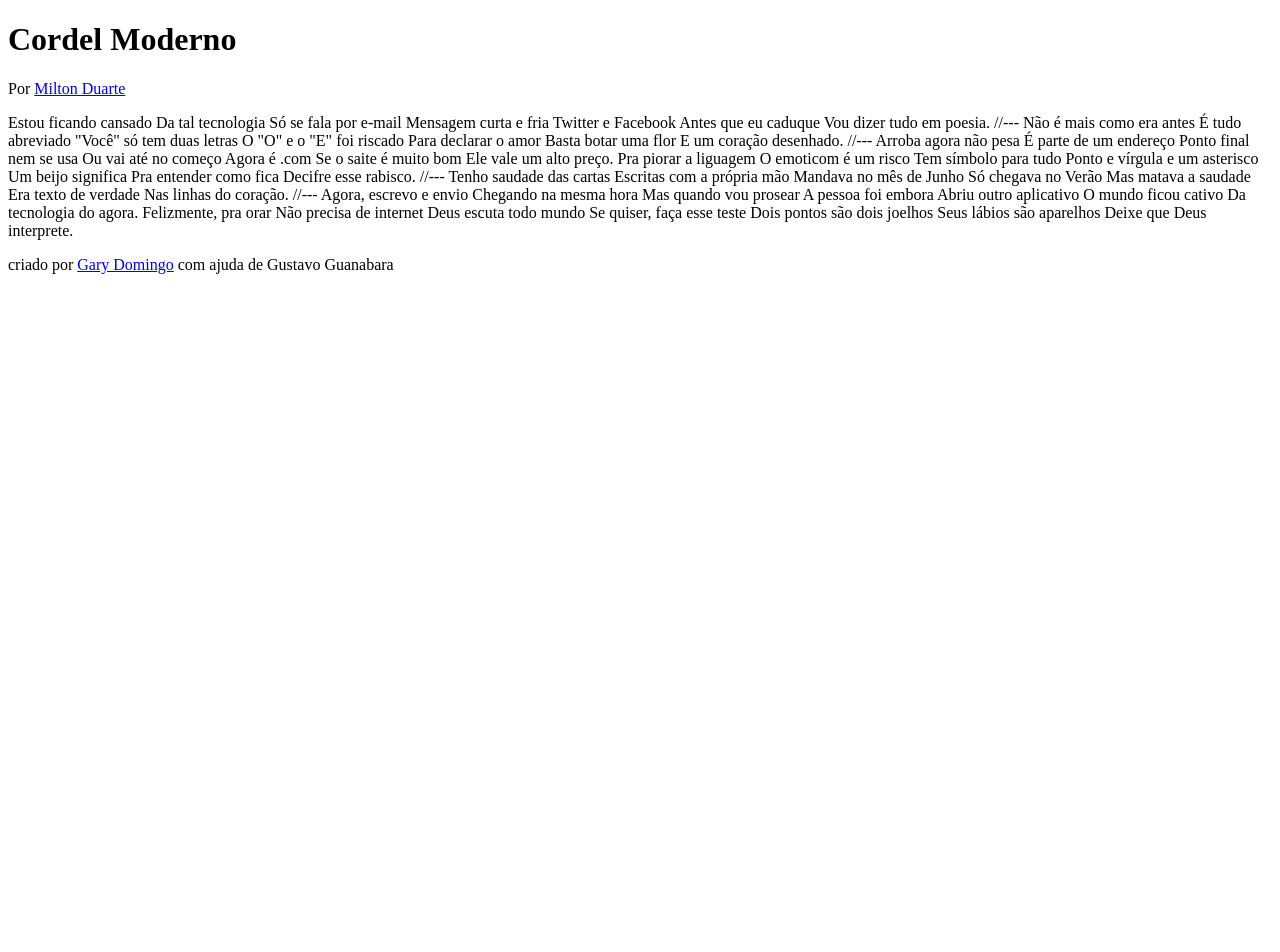
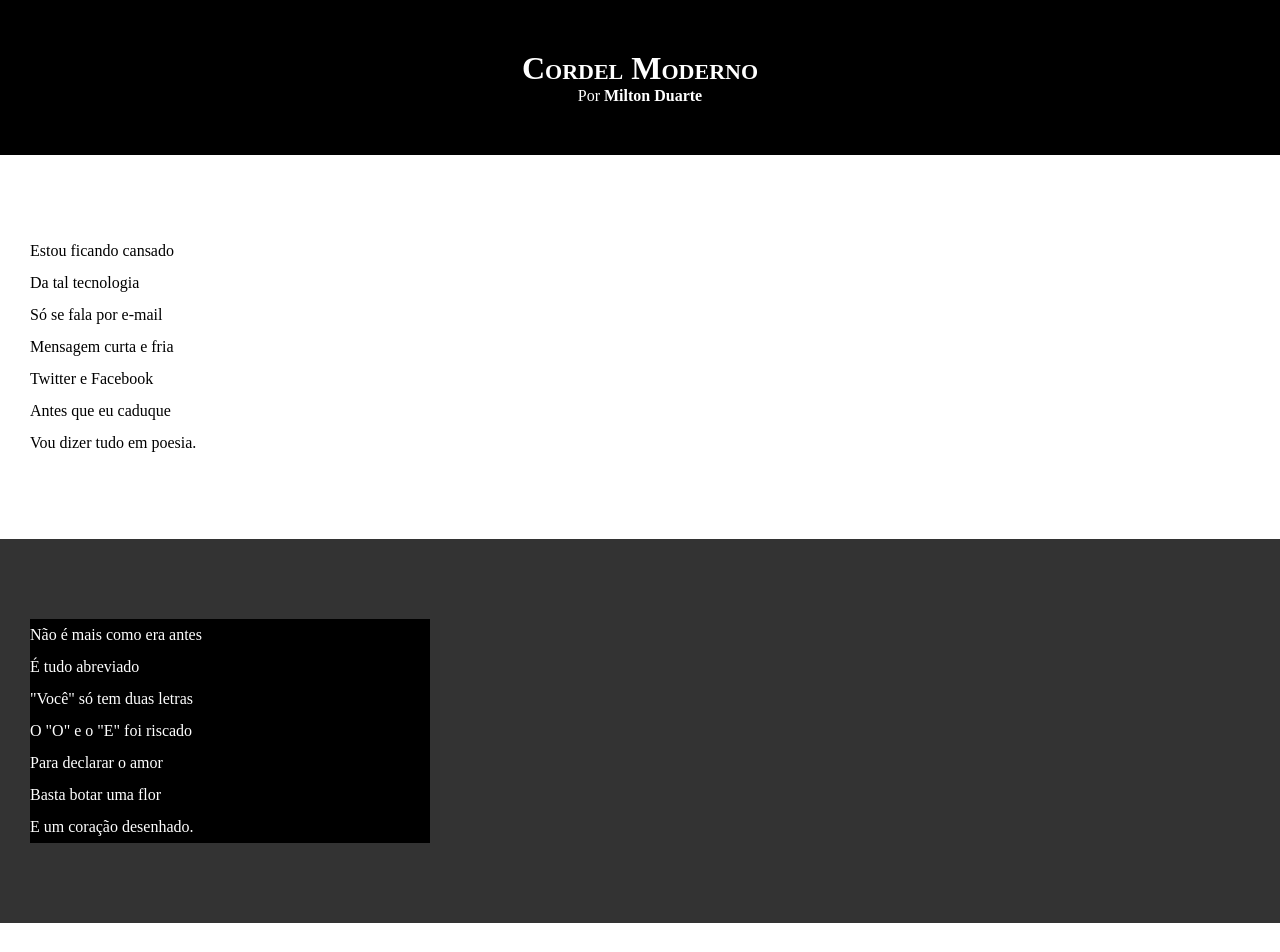
Before and after one commit to gd12domingo/HTML-CSS, a plain HTML site: page Exercicio/2projeto modolo3/projeto.html in a window 1280 px wide. Shown: the top 952 px of the page. Before the commit the page ends 800 px from the top, so only its background shows below. Drawn offline with Linux system fonts and the light colour scheme.

Commit message:
atualisei o style.css

```diff
--- /dev/null
+++ b/Exercicio/2projeto modolo3/estilo/style.css
@@ -0,0 +1,65 @@
+@charset "UFT-8";
+
+* {
+    margin: 0px;
+    padding: 0px;
+}
+
+html. body {
+    min-height: 100vh;
+    background-color: darkgray;
+}
+
+header {
+    background-color: black;
+    color: white;
+    text-align: center;
+}
+
+header > h1 {
+    padding-top: 50px;
+    font-variant: small-caps;
+}
+
+header > p {
+    padding-bottom: 50px;
+}
+
+header a, footer a {
+    color: white;
+    text-decoration: none;
+    font-weight: bolder;
+}
+
+header a:hover, footer a:hover {
+    text-decoration: underline;
+}
+
+section {
+    padding-top: 10vh;
+    padding-bottom: 10vh;
+    line-height: 2em;
+    padding-left: 30px;
+}
+
+section.normal {
+    background-color: white;
+    color: black;
+}
+
+section.imagem {
+    background-color: rgb(51, 51, 51);
+    color: white;
+}
+
+section.imagem > p {
+    width: 400px;
+    background-color: rgba(0, 0, 0.253);
+}
+
+footer {
+    background-color: black;
+    color: white;
+    text-align: center;
+    padding: 10px;
+}
--- a/Exercicio/2projeto modolo3/projeto.html
+++ b/Exercicio/2projeto modolo3/projeto.html
@@ -5,6 +5,7 @@
     <meta http-equiv="X-UA-Compatible" content="IE=edge">
     <meta name="viewport" content="width=device-width, initial-scale=1.0">
     <title>Cordel Moderno</title>
+    <link rel="stylesheet" href="estilo/style.css">
 </head>
 <body>
     <Header>
@@ -14,71 +15,88 @@
         </p>
     </Header>
 
-    Estou ficando cansado
-    Da tal tecnologia
-    Só se fala por e-mail
-    Mensagem curta e fria
-    Twitter e Facebook
-    Antes que eu caduque
-    Vou dizer tudo em poesia.
+    <section class="normal">
+        <p>
+            Estou ficando cansado<br>
+            Da tal tecnologia<br>
+            Só se fala por e-mail<br>
+            Mensagem curta e fria<br>
+            Twitter e Facebook<br>
+            Antes que eu caduque<br>
+            Vou dizer tudo em poesia.
+        </p>
+    </section>
 
-    //---
+    <section class="imagem">
+        <p>
+            Não é mais como era antes<br>
+            É tudo abreviado<br>
+            "Você" só tem duas letras<br>
+            O "O" e o "E" foi riscado<br>
+            Para declarar o amor<br>
+            Basta botar uma flor<br>
+            E um coração desenhado.
+        </p>
+    </section>
 
-    Não é mais como era antes
-    É tudo abreviado
-    "Você" só tem duas letras
-    O "O" e o "E" foi riscado
-    Para declarar o amor
-    Basta botar uma flor
-    E um coração desenhado.
+    <section class="normal">
+        <p>
+            Arroba agora não pesa<br>
+            É parte de um endereço<br>
+            Ponto final nem se usa<br>
+            Ou vai até no começo<br>
+            Agora é .com<br>
+            Se o saite é muito bom<br>
+            Ele vale um alto preço.
+        </p>
 
-    //---
+        <p>
+            Pra piorar a liguagem<br>
+            O emoticom é um risco<br>
+            Tem símbolo para tudo<br>
+            Ponto e vírgula e um asterisco<br>
+            Um beijo significa<br>
+            Pra entender como fica<br>
+            Decifre esse rabisco.
+        </p>
+    </section>
 
-    Arroba agora não pesa
-    É parte de um endereço
-    Ponto final nem se usa
-    Ou vai até no começo
-    Agora é .com
-    Se o saite é muito bom
-    Ele vale um alto preço.
+    <section class="imagem">
+        <p>
+            Tenho saudade das cartas<br>
+            Escritas com a própria mão<br>
+            Mandava no mês de Junho<br>
+            Só chegava no Verão<br>
+            Mas matava a saudade<br>
+            Era texto de verdade<br>
+            Nas linhas do coração.
+        </p>
+    </section>
 
-    Pra piorar a liguagem
-    O emoticom é um risco
-    Tem símbolo para tudo
-    Ponto e vírgula e um asterisco
-    Um beijo significa
-    Pra entender como fica
-    Decifre esse rabisco.
+    <section class="normal">
+        <p>
+            Agora, escrevo e envio<br>
+            Chegando na mesma hora<br>
+            Mas quando vou prosear<br>
+            A pessoa foi embora<br>
+            Abriu outro aplicativo<br>
+            O mundo ficou cativo<br>
+            Da tecnologia do agora.
+        </p>
 
-    //---
+        <p>
+            Felizmente, pra orar<br>
+            Não precisa de internet<br>
+            Deus escuta todo mundo<br>
+            Se quiser, faça esse teste<br>
+            Dois pontos são dois joelhos<br>
+            Seus lábios são aparelhos<br>
+            Deixe que Deus interprete.
+        </p>
+    </section>
 
-    Tenho saudade das cartas
-    Escritas com a própria mão
-    Mandava no mês de Junho
-    Só chegava no Verão
-    Mas matava a saudade
-    Era texto de verdade
-    Nas linhas do coração.
-
-    //---
-
-    Agora, escrevo e envio
-    Chegando na mesma hora
-    Mas quando vou prosear
-    A pessoa foi embora
-    Abriu outro aplicativo
-    O mundo ficou cativo
-    Da tecnologia do agora.
-
-    Felizmente, pra orar
-    Não precisa de internet
-    Deus escuta todo mundo
-    Se quiser, faça esse teste
-    Dois pontos são dois joelhos
-    Seus lábios são aparelhos
-    Deixe que Deus interprete.
     <footer>
-        <p> criado por <a href="https://github.com/gd12domingo" target="_blank">Gary Domingo</a> com ajuda de Gustavo Guanabara</p>
+        <p> Site criado por <a href="https://github.com/gd12domingo" target="_blank">Gary Domingo</a> com ajuda de Gustavo Guanabara</p>
     </footer>
 </body>
 </html>
```
